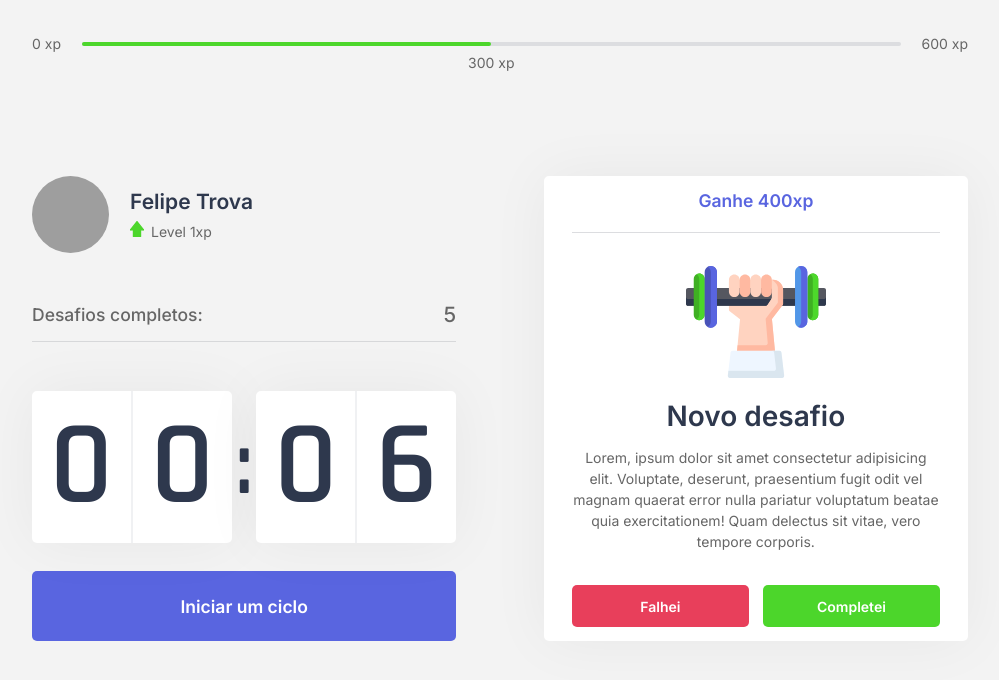
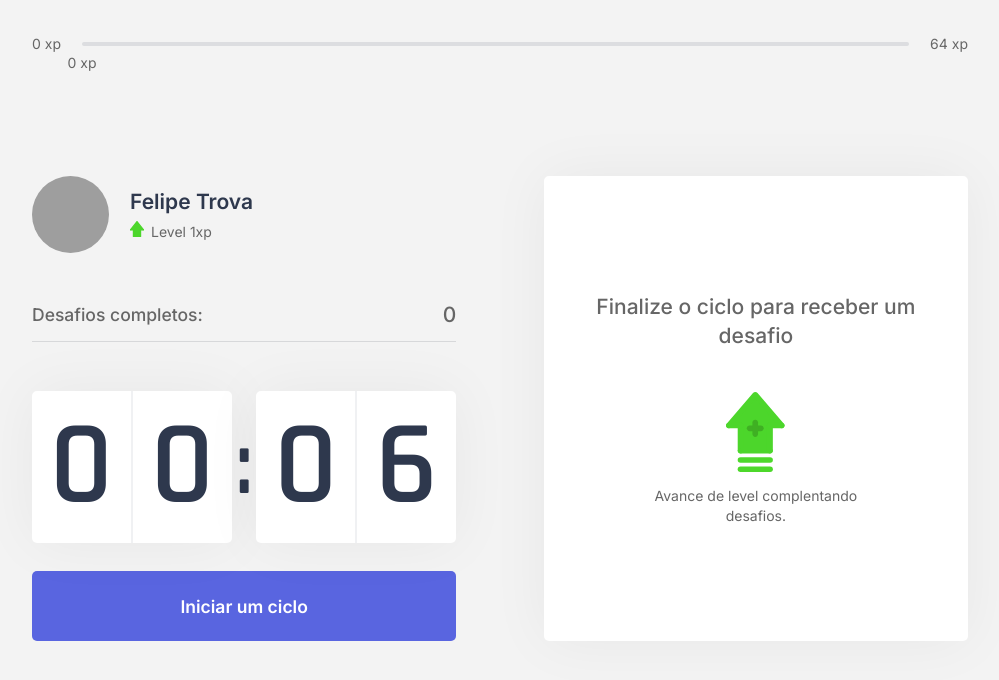
Before and after one commit to felipetrova/nlw-4-react, a Next.js app: page / in a window 1280 px wide. Shown: the top 680 px of the page, without its empty margins (140-1139 px from the left). Built offline with nearby package versions, Linux system fonts and the light colour scheme; grey boxes are pictures that could not be loaded.

Commit message:
Creating context + init functions to up level

```diff
--- /dev/null
+++ b/challenges.json
@@ -0,0 +1,62 @@
+[
+  {
+    "type": "body",
+    "description": "Estique um de seus braços com a palma da mão virada para frente e puxe os dedos para cima por 10 segundos por mão.",
+    "amount": 80
+  },
+  {
+    "type": "body",
+    "description": "Estique seu braço contra o peito e puxe-o utilizando o outro braço por 10 segundos por braço.",
+    "amount": 60
+  },
+  {
+    "type": "body",
+    "description": "Puxe seu pescoço com a ajuda da mão para a direita e para a esquerda, permanecendo na posição por alguns segundos.",
+    "amount": 70
+  },
+  {
+    "type": "body",
+    "description": "Com as duas mãos na parte de trás da cabeça, leve-a para baixo, alongando a parte de trás da região.",
+    "amount": 60
+  },
+  {
+    "type": "body",
+    "description": "Cruze as pernas e desça com as mãos esticadas em direção ao chão. Repita o movimento com a outra perna na frente.",
+    "amount": 100
+  },
+  {
+    "type": "body",
+    "description": "Sentado, abra as pernas e tente encostar as palmas das mãos no chão, repita 3 vezes por 5 segundos.",
+    "amount": 80
+  },
+  {
+    "type": "body",
+    "description": "Puxe o joelho de encontro ao peito e segure, troque de perna após 10 segundos.",
+    "amount": 50
+  },
+  {
+    "type": "body",
+    "description": "Sentado, cruze uma perna e incline seu tronco à frente, troque de perna após 10 segundos.",
+    "amount": 80
+  },
+  {
+    "type": "eye",
+    "description": "Sentado, feche os olhos e cubra-os com as palmas da mão durante 2 minutos, depois abra normalmente.",
+    "amount": 90
+  },
+  {
+    "type": "eye",
+    "description": "Em algum ambiente aberto, olhe o mais longe que puder em quatro direções por 3s, mexa apenas os olhos. Repita 3 vezes.",
+    "amount": 140
+  },
+  {
+    "type": "eye",
+    "description": "Usando os polegares, massage a área abaixo das sobrancelhas em movimentos circulares por 15 segundos.",
+    "amount": 70
+  },
+  {
+    "type": "body",
+    "description": "Em pé, gire a cintura o máximo que puder para a esquerda, segure por cinco segundos. Repita para a direita.",
+    "amount": 90
+  }
+]
--- a/src/components/ChallengeBox.tsx
+++ b/src/components/ChallengeBox.tsx
@@ -4,24 +4,21 @@
 import styles from '../styles/components/ChallengeBox.module.css';
 
 export function ChallengeBox() {
-    const contextData = useContext(ChallengesContext);
-    console.log(contextData);
-
-    const hasActiveChallenge = true;
+    const { activeChallenge, resetChallenge } = useContext(ChallengesContext);
 
     return (
         <div className={styles.challengeBoxContainer}>
-            {hasActiveChallenge ? (
+            {activeChallenge ? (
                 <div className={styles.challengeActive}>
                     <header>
-                        Ganhe 400xp
+                        Ganhe {activeChallenge.amount}
                     </header>
 
                     <main>
-                        <img src="icons/body.svg" alt=""/>
+                        <img src={`icons/${activeChallenge.type}.svg`} alt=""/>
                         <strong>Novo desafio</strong>
                         <p>
-                            Lorem, ipsum dolor sit amet consectetur adipisicing elit. Voluptate, deserunt, praesentium fugit odit vel magnam quaerat error nulla pariatur voluptatum beatae quia exercitationem! Quam delectus sit vitae, vero tempore corporis.
+                            {activeChallenge.description}
                         </p>
                     </main>
 
@@ -29,6 +26,7 @@
                         <button
                             type="button"
                             className={styles.challengeFailedButton}
+                            onClick={resetChallenge}
                         >
                             Falhei
                         </button>
--- a/src/components/CompletedChallenges.tsx
+++ b/src/components/CompletedChallenges.tsx
@@ -1,10 +1,15 @@
+import { useContext } from 'react';
+import { ChallengesContext } from '../contexts/ChallengesContext';
+
 import styles from '../styles/components/CompletedChallenges.module.css';
 
 export function CompletedChallenges() {
+    const { challengesCompleted } = useContext(ChallengesContext);
+
     return (
         <div className={styles.completedChallengesContainer}>
             <span>Desafios completos:</span>
-            <span>5</span>
+            <span>{challengesCompleted}</span>
         </div>
     );
 }
--- a/src/components/CountDown.tsx
+++ b/src/components/CountDown.tsx
@@ -1,9 +1,13 @@
-import { useState, useEffect } from 'react';
+import { useState, useEffect, useContext } from 'react';
+import { ChallengesContext } from '../contexts/ChallengesContext';
 import styles from '../styles/components/CountDown.module.css';
 
 let countDownTimeout: NodeJS.Timeout;
 
 export function CountDown() {
+    const { startNewChallenge } = useContext(ChallengesContext);
+
+
     const [time, setTime] = useState(0.1 * 60);
     const [isActive, setIsActive] = useState(false);
     const [hasFinished, setHasFinished] = useState(false);
@@ -32,6 +36,7 @@
         } else if(isActive && time === 0) {
             setHasFinished(true);
             setIsActive(false);
+            startNewChallenge();
         }
     }, [isActive, time]);
 
--- a/src/components/ExperienceBar.tsx
+++ b/src/components/ExperienceBar.tsx
@@ -1,22 +1,29 @@
+import { useContext } from 'react';
+import { ChallengesContext } from '../contexts/ChallengesContext';
+
 import styles from '../styles/components/ExperienceBar.module.css';
 
 export function ExperienceBar() {
+  const { currentExperience, experienceToNextLevel } = useContext(ChallengesContext);
+
+  const percenteToNextLevel = Math.round((currentExperience * 100)) / experienceToNextLevel;
+
   return (
       <header className={styles.experienceBar}>
         <span>0 xp</span>
 
         <div>
-          <div style={{ width: '50%' }} />
+          <div style={{ width: `${percenteToNextLevel}%` }} />
 
           <span
             className={styles.currentExperience}
-            style={{ left: '50%' }}
+            style={{ left: `${percenteToNextLevel}%` }}
           >
-            300 xp
+            {currentExperience} xp
           </span>
         </div>
 
-        <span>600 xp</span>
+        <span>{experienceToNextLevel} xp</span>
       </header>
     )
   }
--- a/src/contexts/ChallengesContext.tsx
+++ b/src/contexts/ChallengesContext.tsx
@@ -1,22 +1,66 @@
 import { createContext, useState, ReactNode } from 'react';
+import challenges from '../../challenges.json';
 
-export const ChallengesContext = createContext({});
+interface Challenge {
+    type: 'body' | 'eye';
+    description: string;
+    amount: number;
+}
+
+interface ChallengesContextData {
+    level: number;
+    currentExperience: number;
+    challengesCompleted: number;
+    experienceToNextLevel: number;
+    activeChallenge: Challenge;
+    levelUp: () => void;
+    startNewChallenge: () => void;
+    resetChallenge: () => void;
+}
 
 interface ChallengesProviderProps {
     children: ReactNode
 }
+
+export const ChallengesContext = createContext({} as ChallengesContextData);
 
 export function ChallengesProvider({ children }: ChallengesProviderProps) {
     const [level, setLeve] = useState(1);
     const [currentExperience, setCurrentExperience] = useState(0);
     const [challengesCompleted, setChallengesCompleted] = useState(0);
 
+    const [activeChallenge, setActiveChallenge] = useState(null);
+
+    const experienceToNextLevel = Math.pow((level + 1) * 4, 2);
+
     function levelUp() {
         setLeve(level + 1);
     }
 
+    function startNewChallenge() {
+        const randomChallengeIndex = Math.floor(Math.random() * challenges.length);
+        const challenge = challenges[randomChallengeIndex];
+
+        setActiveChallenge(challenge);
+    }
+
+    function resetChallenge() {
+        setActiveChallenge(null);
+    }
+
     return (
-        <ChallengesContext.Provider value={{level, currentExperience, challengesCompleted, levelUp}}>
+        <ChallengesContext.Provider
+            value={{
+                level,
+                currentExperience,
+                challengesCompleted,
+                experienceToNextLevel,
+                activeChallenge,
+                levelUp,
+                startNewChallenge,
+                resetChallenge,
+            }}
+        >
             {children}
         </ChallengesContext.Provider>
     );
```
